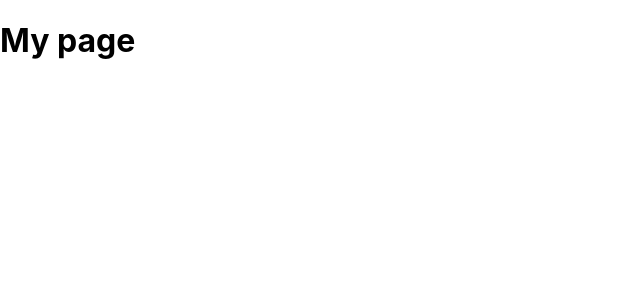
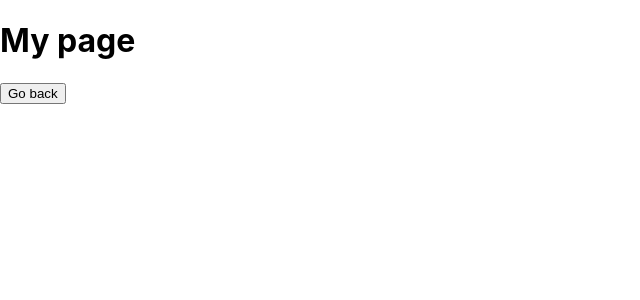
Before and after one commit to NicolasYapobi/MyReactApp, a React (Create React App) app in the folder react-app/: page /page in a window 1280 px wide. Shown: the top 300 px of the page, without its empty margins (0-640 px from the left). Built offline with nearby package versions, Linux system fonts and the light colour scheme.

Commit message:
Add pagination flow

```diff
--- a/react-app/src/components/Home.js
+++ b/react-app/src/components/Home.js
@@ -15,16 +15,20 @@ class Home extends React.Component {
 
   handleText(event) {
     this.setState({text: event.target.value});
-    console.log("TEXT: ", this.state.text);
   }
 
   handleURL(event) {
     this.setState({image_url: event.target.value});
-    console.log("URL: ", this.state.image_url);
   }
 
   handleSubmit(event) {
     console.log(this.state.text);
+    this.props.history.push({
+      pathname: '/page',
+      state: {
+        id: 0,
+      }
+    });
   }
 
   render() {
--- a/react-app/src/components/Page.js
+++ b/react-app/src/components/Page.js
@@ -2,9 +2,15 @@ import * as React from 'react';
 
 class Page extends React.Component {
   render() {
+    console.log(this.props.location.state);
     return (
         <div>
           <h1>My page</h1>
+          <button
+            className="button"
+            onClick={() => {this.props.history.push('/')}}>
+            Go back
+          </button>
         </div>
     );
   }
```
Lines whose indentation alone changed are shown as unchanged.
